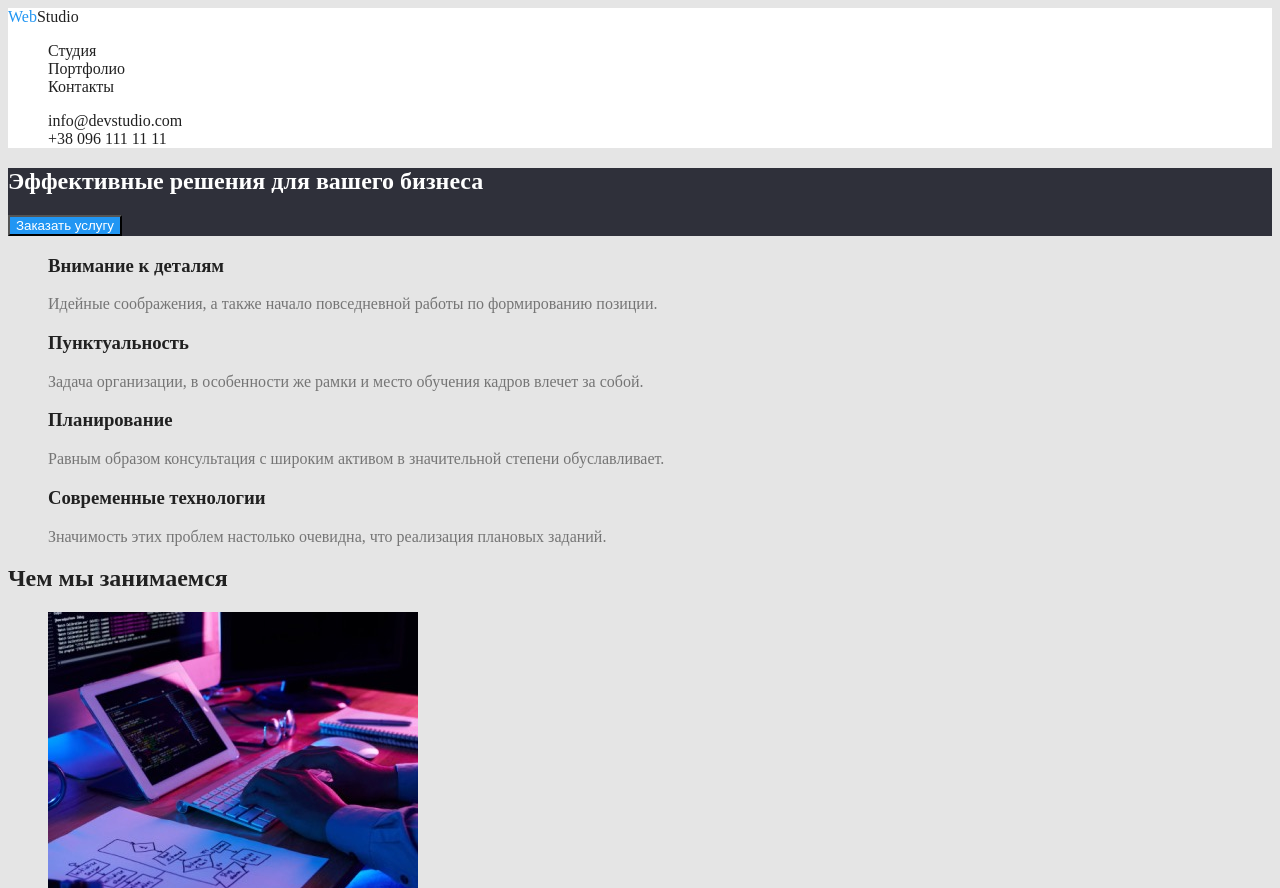
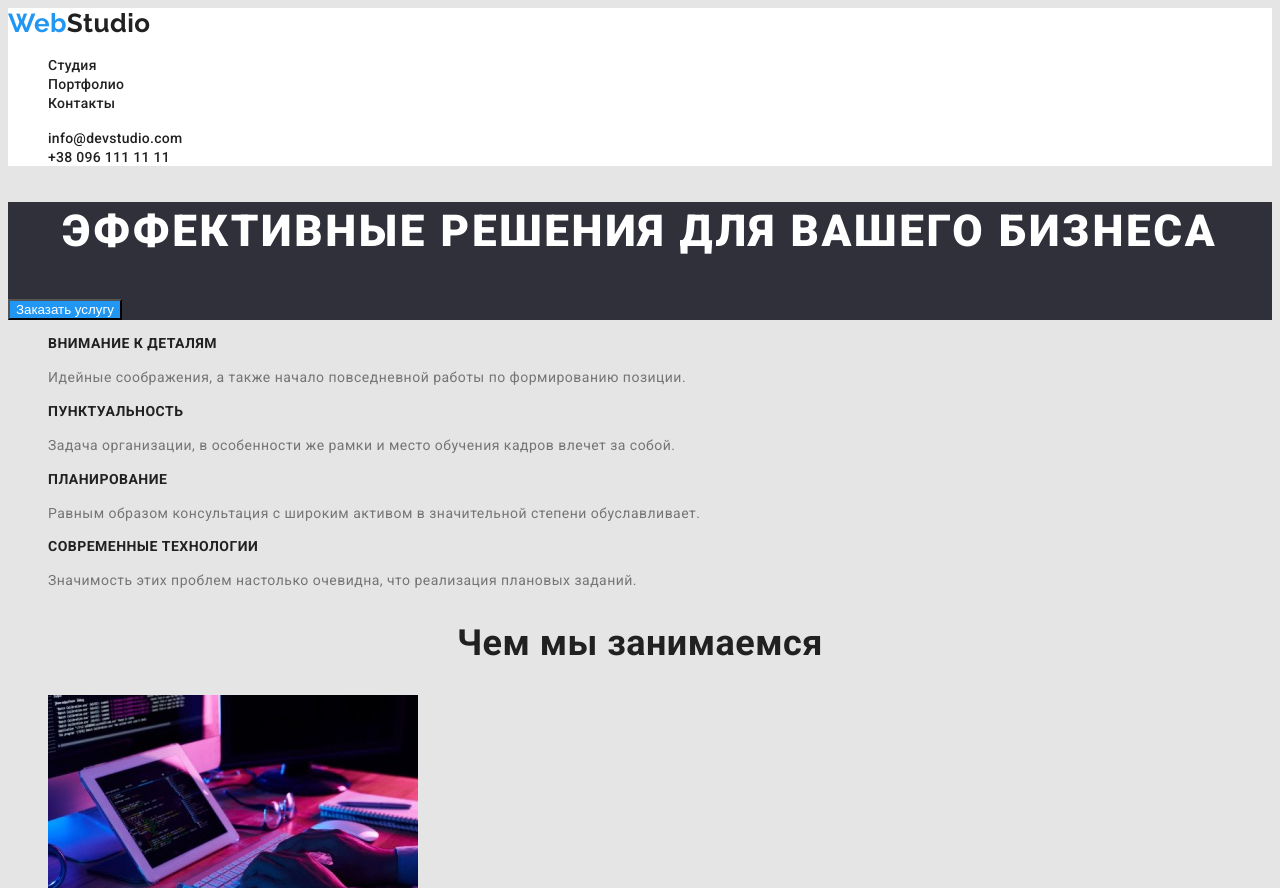
Before and after one commit to InnaLyksa/goit-markup-hw-02, a plain HTML site: page index.html in a window 1280 px wide. Shown: the top 888 px of the page. Drawn offline with Linux system fonts and the light colour scheme.

Commit message:
Добавляє стиді тексту

```diff
--- a/css/styles.css
+++ b/css/styles.css
@@ -2,12 +2,11 @@
 :root {
   --primary-text-color: #212121;
   --first-text-color: #757575;
-    --second-text-color: #FFFFFF;
-    --accent-text-color: #2196F3;
-    --primary-background-color: #E5E5E5;
-    --second-background-color: #2F303A;
-    --accent-background-color: #2196F3;
-
+  --second-text-color: #ffffff;
+  --accent-text-color: #2196f3;
+  --primary-background-color: #e5e5e5;
+  --second-background-color: #2f303a;
+  --accent-background-color: #2196f3;
 }
 /* цвет тел и емейла в футере  rgba(255, 255, 255, 0.6)
 background-color: #E5E5E5;
@@ -15,14 +14,18 @@ background-color: #E5E5E5;
  */
 body {
   background-color: var(--primary-background-color);
-   color: #212121;
+  color: var(--primary-text-color);
+
+  font-family: Roboto, sans-serif;
+  letter-spacing: 0.03em;
 }
- ul {
+
+.list {
   list-style: none;
 }
 /* header */
 .header {
-    background-color: #FFFFFF;
+  background-color: #ffffff;
 }
 .site-nav .link:hover,
 .site-nav .link:focus {
@@ -34,17 +37,26 @@ text-decoration: none;
 }
 
 /* логотип */
- .logo {color: var(--primary-text-color);
+.logo {
+  color: var(--primary-text-color);
+  font-family: Raleway, sans-serif;
+  font-weight: 700;
+  font-size: 26px;
+  line-height: 1.19;
 }
- .logo .logo-color {color: var(--accent-text-color);
+.logo .logo-color {
+  color: var(--accent-text-color);
 }
 
 .site-nav .link {
   color: var(--primary-text-color);
+  font-weight: 500;
+  font-size: 14px;
+  line-height: 1.14;
+  letter-spacing: 0.02em;
 }
 .contact .link:hover,
-.contact .link:focus
- {
+.contact .link:focus {
   color: var(--accent-text-color);
 }
 /* hero */
@@ -52,20 +64,58 @@ text-decoration: none;
   background-color: var(--second-background-color);
   color: var(--second-text-color);
 }
+.hero-title {
+  font-weight: 900;
+  font-size: 44px;
+  line-height: 1.36;
+  text-align: center;
+  letter-spacing: 0.06em;
+  text-transform: uppercase;
+}
 .button {
   color: var(--second-text-color);
   background-color: var(--accent-background-color);
 }
 /* Features */
-.features .text {
+.features-list .title {
+  font-weight: 700;
+  font-size: 14px;
+  line-height: 1.14;
+  text-transform: uppercase;
+}
+
+.features-list .text {
   color: var(--first-text-color);
+
+  font-size: 14px;
+  line-height: 1.71;
 }
+
+/* Чем ми занимаемся, Наша команда*/
+.work-title,
+.team-title {
+  font-weight: 700;
+  font-size: 36px;
+  line-height: 1.16;
+  text-align: center;
+}
+
 /* наша команда */
 .team {
-    background-color: #F5F4FA;
+  background-color: #f5f4fa;
+}
+.team .name-title {
+  font-weight: 500;
+  font-size: 16px;
+  line-height: 1.19;
+  text-align: center;
 }
 .team .position {
   color: var(--first-text-color);
+
+  font-size: 16px;
+  line-height: 1.19;
+  text-align: center;
 }
 /* footer */
 .footer {
@@ -77,7 +127,11 @@ text-decoration: none;
 .footer .contact-item {
   color: rgba(255, 255, 255, 0.6);
 }
-.footer .address-contact {
+.footer .address {
+    font-size: 14px;
+  line-height: 1.71;
+}
+.address .address-contact {
   color: var(--second-text-color);
 
 }
```
Lines whose indentation alone changed are shown as unchanged.
